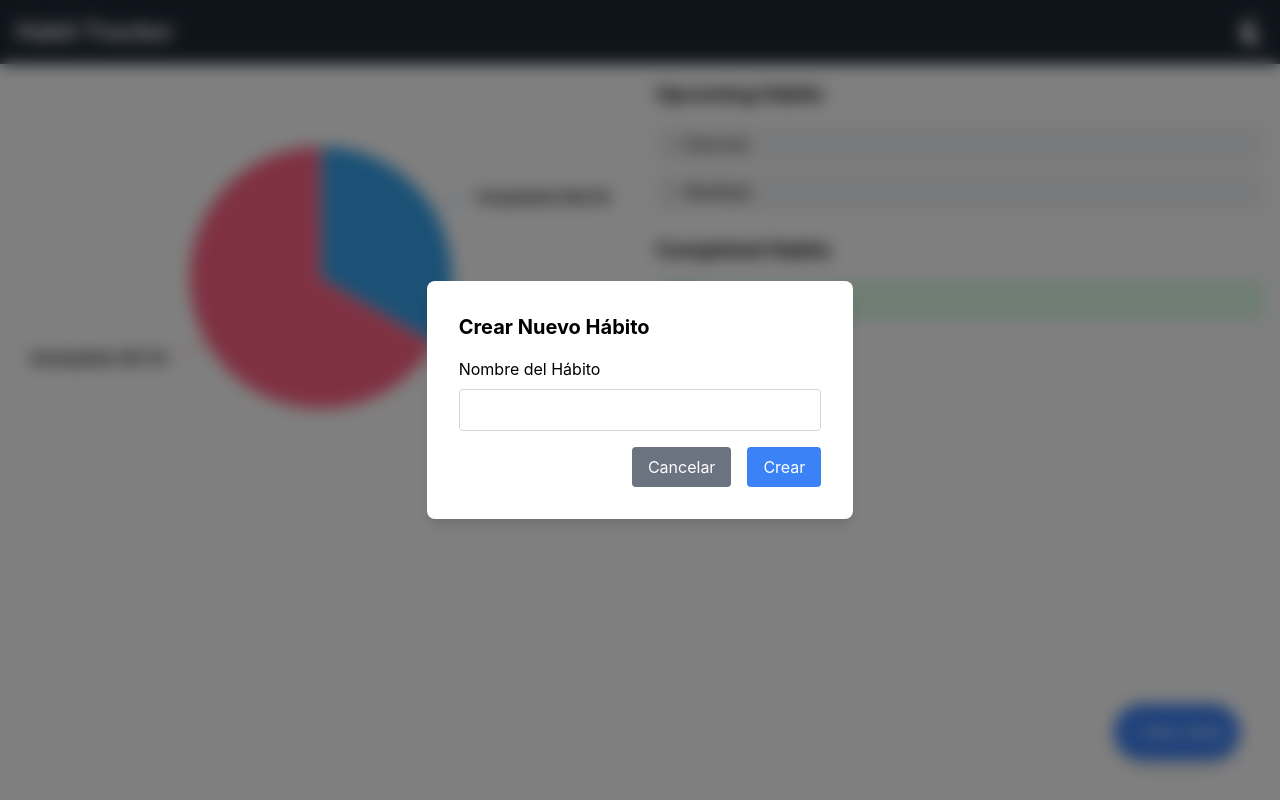
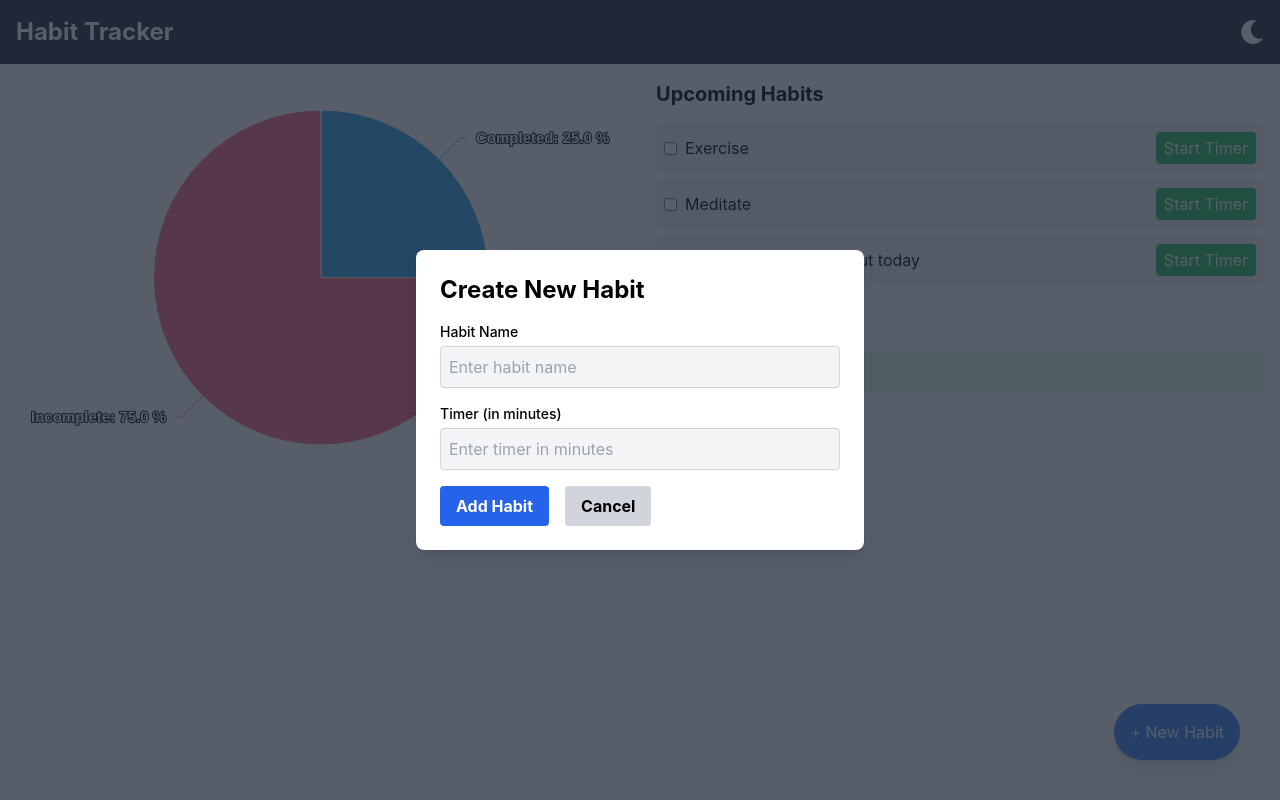
Before and after one commit to marcserranog/habit-tracker, a React (Create React App) app: page / in a window 1280 px wide. Both pictures are taken after a click on the button "+ New Habit". Built offline with nearby package versions, Linux system fonts and the light colour scheme; the HTML template or start-up script is replaced by a standard one.

Commit message:
Imported habit icon and timer for every habit implemented, but have to fix new habits timer

```diff
--- a/src/App.js
+++ b/src/App.js
@@ -11,15 +11,14 @@ const AppContent = () => {
 
   /* Estado inicial de los habitos */
   const [habits, setHabits] = useState([
-    { id: 1, name: 'Exercise', completed: false },
-    { id: 2, name: 'Read', completed: true },
-    { id: 3, name: 'Meditate', completed: false },
+    { id: 1, name: 'Exercise', completed: false, timer: 60 },
+    { id: 2, name: 'Read a book', completed: true, timer: 10 },
+    { id: 3, name: 'Meditate', completed: false, timer: 10 },
+    { id: 4, name: 'Write how you feel about today', completed: false, timer: 1},
   ]);
 
-  /* Estado para controlar la visibilidad del modal */
   const [isModalOpen, setIsModalOpen] = useState(false);
 
-  /* Funcion para alternar el estado (completado o no) de un habito */
   const toggleHabit = (id) => {
     const newHabits = habits.map((habit) =>
       habit.id === id ? { ...habit, completed: !habit.completed } : habit
@@ -27,11 +26,10 @@ const AppContent = () => {
     setHabits(newHabits);
   };
 
-  /* Funcion para añadir un nuevo hábito */
-  const addHabit = (name) => {
-    const newHabit = { id: habits.length + 1, name, completed: false };
+  const addHabit = (name, timer) => {
+    const newHabit = { id: habits.length + 1, name, completed: false, remainingTime: timer };
     setHabits([...habits, newHabit]);
-    setIsModalOpen(false); // Cerrar el modal después de agregar el hábito
+    setIsModalOpen(false);
   };
 
   const completedCount = habits.filter(habit => habit.completed).length;
--- a/src/components/CreateHabitModal.js
+++ b/src/components/CreateHabitModal.js
@@ -1,56 +1,69 @@
 import React, { useState } from 'react';
-import { useTheme } from '../theme/ThemeContext';
+import { useTheme } from '../theme/ThemeContext'; // Importa el hook useTheme
 
 const CreateHabitModal = ({ addHabit, closeModal }) => {
-  const { theme } = useTheme();  // Obtener el tema actual
-  const [habitName, setHabitName] = useState('');
+  const { theme } = useTheme(); // Obtén el tema actual
+  const [name, setName] = useState('');
+  const [timer, setTimer] = useState('');
   const [error, setError] = useState('');
 
   const handleSubmit = (e) => {
     e.preventDefault();
-    if (habitName.trim() === '') {
-      setError('Introduce a new habit.');
-    } else {
-      addHabit(habitName);
-      setHabitName('');  // Limpiar el campo de entrada
-      setError('');      // Limpiar el mensaje de error
+    if (!name) {
+      setError('Introduce a habit.');
+      return;
     }
+    if (!timer || isNaN(timer) || timer <= 0) {
+      setError('Please enter a valid timer');
+      return;
+    }
+    addHabit(name, parseInt(timer));
+    setName('');
+    setTimer('');
+    setError('');
   };
 
   return (
-    <div className="fixed inset-0 z-50 flex items-center justify-center bg-black bg-opacity-50 backdrop-blur">
-      <div className={`p-8 rounded-lg shadow-lg w-11/12 md:w-1/2 lg:w-1/3 ${theme === 'dark' ? 'bg-gray-800 text-white' : 'bg-white text-black'}`}>
-        <h2 className="text-xl font-bold mb-4">Crear Nuevo Hábito</h2>
+    <div className={`fixed inset-0 bg-gray-800 bg-opacity-75 flex items-center justify-center z-50 ${theme === 'light' ? 'bg-gray-200' : 'bg-gray-900'}`}>
+      <div className={`p-6 rounded-lg shadow-lg w-full max-w-md ${theme === 'light' ? 'bg-white text-black' : 'bg-gray-800 text-white'}`}>
+        <h2 className="text-2xl font-bold mb-4">Create New Habit</h2>
         <form onSubmit={handleSubmit}>
           <div className="mb-4">
-            <label htmlFor="habitName" className="block mb-2">
-              Nombre del Hábito
-            </label>
+            <label htmlFor="name" className="block text-sm font-medium mb-1">Habit Name</label>
             <input
+              id="name"
               type="text"
-              id="habitName"
-              value={habitName}
-              onChange={(e) => setHabitName(e.target.value)}
-              className={`w-full p-2 border rounded ${theme === 'dark' ? 'bg-gray-700 border-gray-600 text-white' : 'bg-white border-gray-300 text-black'}`}
+              value={name}
+              onChange={(e) => setName(e.target.value)}
+              className={`w-full p-2 border rounded ${theme === 'light' ? 'bg-gray-100 border-gray-300' : 'bg-gray-700 border-gray-600'}`}
+              placeholder="Enter habit name"
             />
-            {/* Mostrar mensaje de error si no se ha ingresado un hábito */}
-            {error && <p className="text-red-500 text-sm mt-2">{error}</p>}
           </div>
-          <div className="flex justify-end">
-            <button
-              type="button"
-              onClick={closeModal}
-              className="mr-4 px-4 py-2 bg-gray-500 text-white rounded hover:bg-gray-700"
-            >
-              Cancelar
-            </button>
-            <button
-              type="submit"
-              className="px-4 py-2 bg-blue-500 text-white rounded hover:bg-blue-700"
-            >
-              Crear
-            </button>
+          <div className="mb-4">
+            <label htmlFor="timer" className="block text-sm font-medium mb-1">Timer (in minutes)</label>
+            <input
+              id="timer"
+              type="number"
+              value={timer}
+              onChange={(e) => setTimer(e.target.value)}
+              className={`w-full p-2 border rounded ${theme === 'light' ? 'bg-gray-100 border-gray-300' : 'bg-gray-700 border-gray-600'}`}
+              placeholder="Enter timer in minutes"
+            />
           </div>
+          {error && <p className="text-red-500 text-sm mb-4">{error}</p>}
+          <button
+            type="submit"
+            className={`bg-blue-500 hover:bg-blue-700 text-white font-bold py-2 px-4 rounded ${theme === 'light' ? 'bg-blue-600' : 'bg-blue-800'}`}
+          >
+            Add Habit
+          </button>
+          <button
+            type="button"
+            onClick={closeModal}
+            className={`ml-4 font-bold py-2 px-4 rounded ${theme === 'light' ? 'bg-gray-300 text-black' : 'bg-gray-600 text-white'}`}
+          >
+            Cancel
+          </button>
         </form>
       </div>
     </div>
--- a/src/components/UpComingHabits.js
+++ b/src/components/UpComingHabits.js
@@ -1,9 +1,48 @@
-import React from "react";
+import React, { useState, useEffect } from "react";
 
 const UpcomingHabits = ({ habits, toggleHabit }) => {
+  const [timers, setTimers] = useState({});
 
+  // Filtrar hábitos completados y próximos
   const completedHabits = habits.filter((habit) => habit.completed);
   const upcomingHabits = habits.filter((habit) => !habit.completed);
+
+  // Configurar intervalo para actualizar el temporizador
+  useEffect(() => {
+    const intervalId = setInterval(() => {
+      setTimers((prevTimers) => {
+        const updatedTimers = { ...prevTimers };
+        Object.keys(updatedTimers).forEach((id) => {
+          if (updatedTimers[id] > 0) {
+            updatedTimers[id] -= 1;
+          } else {
+            delete updatedTimers[id]; // Elimina el temporizador cuando llega a 0
+          }
+        });
+        return updatedTimers;
+      });
+    }, 1000); // Actualiza cada segundo
+
+    return () => clearInterval(intervalId);
+  }, []);
+
+  // Iniciar el temporizador para un hábito específico
+  const handleStartTimer = (id) => {
+    const habit = habits.find((habit) => habit.id === id);
+    if (habit && habit.timer) { // Verificar que habit.timer esté definido
+      setTimers((prevTimers) => ({
+        ...prevTimers,
+        [id]: habit.timer * 60, // Convertir minutos a segundos
+      }));
+    }
+  };
+
+  // Formatear el tiempo en formato MM:SS min
+  const formatTime = (seconds) => {
+    const mins = Math.floor(seconds / 60);
+    const secs = seconds % 60;
+    return `${String(mins).padStart(2, '0')}:${String(secs).padStart(2, '0')} min`;
+  };
 
   return (
     <div className="w-full lg:w-1/2 p-4">
@@ -11,7 +50,7 @@ const UpcomingHabits = ({ habits, toggleHabit }) => {
         <h2 className="text-xl font-bold mb-4">Upcoming Habits</h2>
         <ul>
           {upcomingHabits.map((habit) => (
-            <li key={habit.id} className="mb-2 p-2 bg-gray-100 rounded">
+            <li key={habit.id} className="mb-2 p-2 bg-gray-100 dark:bg-gray-700 rounded flex items-center justify-between">
               <label className="flex items-center space-x-2">
                 <input
                   type="checkbox"
@@ -19,10 +58,22 @@ const UpcomingHabits = ({ habits, toggleHabit }) => {
                   onChange={() => toggleHabit(habit.id)}
                   className="form-checkbox"
                 />
-                <span className={"text-black"}>
+                <span className={"text-black dark:text-white"}>
                   {habit.name}
                 </span>
               </label>
+              {timers[habit.id] !== undefined ? (
+                <span className="ml-4 text-gray-600 dark:text-gray-300">
+                  {formatTime(timers[habit.id])}
+                </span>
+              ) : (
+                <button
+                  onClick={() => handleStartTimer(habit.id)}
+                  className="ml-4 bg-green-500 text-white px-2 py-1 rounded hover:bg-green-700"
+                >
+                  Start Timer
+                </button>
+              )}
             </li>
           ))}
         </ul>
@@ -31,7 +82,7 @@ const UpcomingHabits = ({ habits, toggleHabit }) => {
         <h2 className="text-xl font-bold mb-4">Completed Habits</h2>
         <ul>
           {completedHabits.map((habit) => (
-            <li key={habit.id} className="mb-2 p-2 bg-green-100 rounded">
+            <li key={habit.id} className="mb-2 p-2 bg-green-100 dark:bg-green-600 rounded flex items-center justify-between">
               <label className="flex items-center space-x-2">
                 <input
                   type="checkbox"
@@ -39,10 +90,15 @@ const UpcomingHabits = ({ habits, toggleHabit }) => {
                   onChange={() => toggleHabit(habit.id)}
                   className="form-checkbox"
                 />
-                <span className={"line-through text-black"}>
+                <span className={"line-through text-black dark:text-gray-300"}>
                   {habit.name}
                 </span>
               </label>
+              {timers[habit.id] !== undefined && (
+                <span className="ml-4 text-gray-600 dark:text-gray-300">
+                  {formatTime(timers[habit.id])}
+                </span>
+              )}
             </li>
           ))}
         </ul>
```
Also changed, not shown: public/habitTrackerIcon.png (added).
